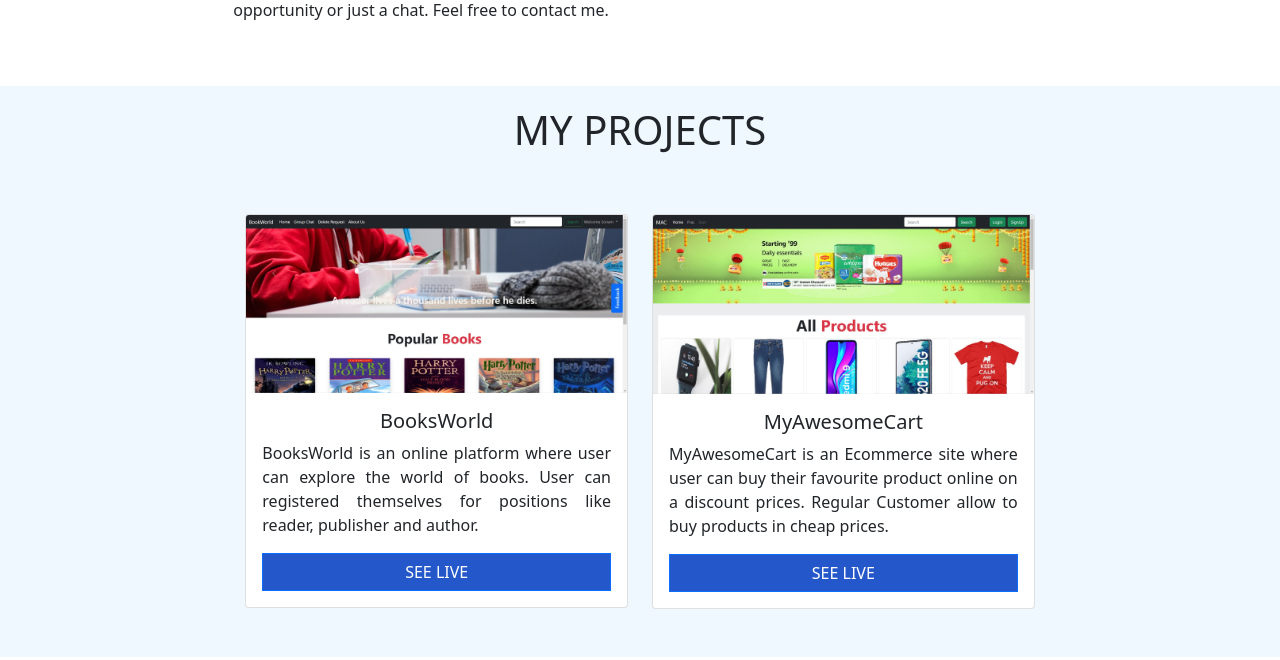
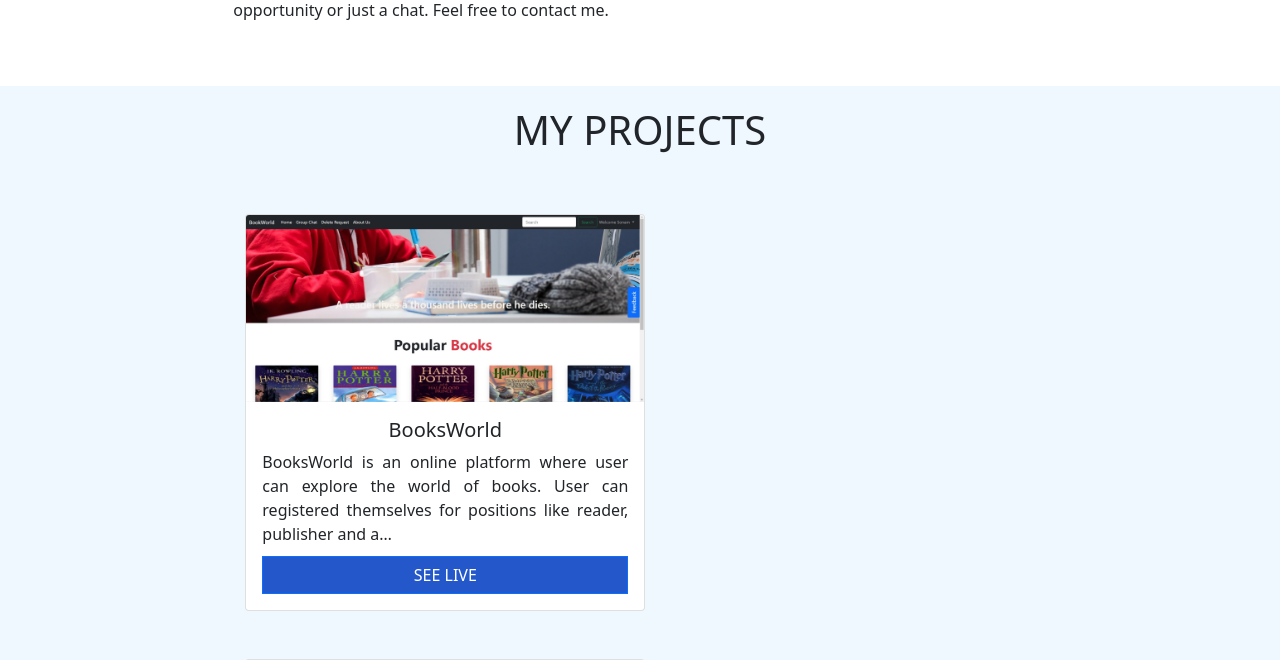
Before and after one commit to pritamramteke3211/myportfolio, a Django app: page / in a window 1280 px wide. Shown: the part 1140-1800 px from the top of the page. Run offline with Django 3.2, Linux system fonts and the light colour scheme; data comes from the database, SQL or seed files in the repository; both versions use the stored data as it was after the commit; some libraries are stand-ins or nearby versions; some web fonts are replaced.

Commit message:
commit 12

```diff
--- a/templates/project.html
+++ b/templates/project.html
@@ -5,12 +5,12 @@
 
         <div class="row mx-0">
         {% for project in projects %}
-            <div class="col mb-5">
-                <div class="card">
+            <div class="col mb-5" >
+                <div class="card" style="width: 400px;">
                     <img src="{{project.proj_image.url}}" class="card-img-top" alt="{{project.name}}_image">
                     <div class="card-body text-center">
                         <h5 class="card-title">{{project.name}}</h5>
-                        <p class="card-text">{{project.s_description}}</p>
+                        <p class="card-text"  style="height: 90px;">{{project.s_description|truncatechars:150}}</p>
                         <a href="{{project.proj_link}}" class="btn btn-primary card_btn d-grid gap-2" target='_blank'>SEE LIVE</a>
                     </div>
                 </div>
```
Also changed, not shown: db.sqlite3, media/images/myblog.jpg (added).
